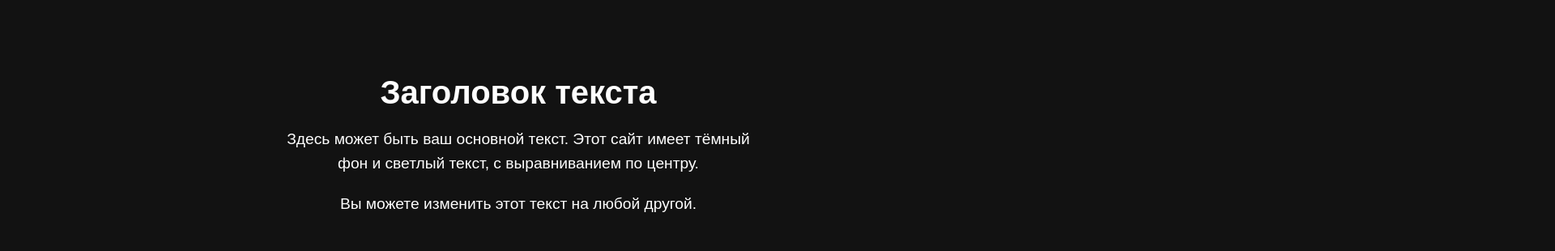
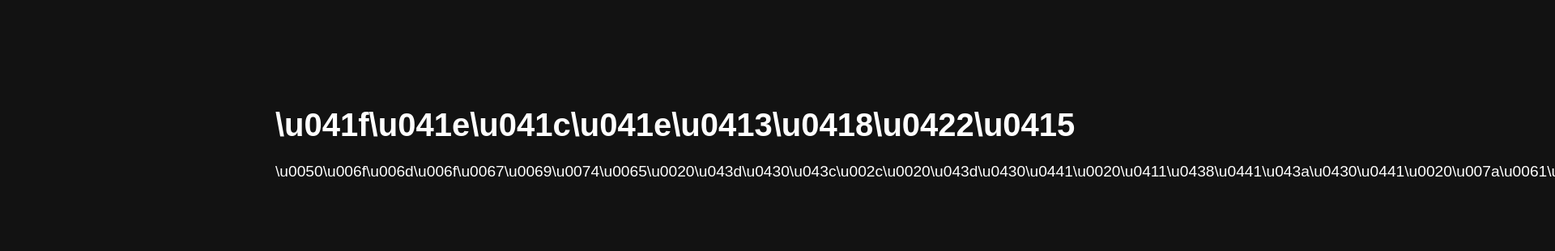
Before and after one commit to js7git15/BisChan, a plain HTML site: page help-us/index.html in a window 1280 px wide. Shown: the part 224-534 px from the top of the page at 81% size, 1920 px wide, since content can reach past the window. Drawn offline with Linux system fonts and the light colour scheme.

Commit message:
Update index.html

```diff
--- a/help-us/index.html
+++ b/help-us/index.html
@@ -3,7 +3,7 @@
 <head>
     <meta charset="UTF-8">
     <meta name="viewport" content="width=device-width, initial-scale=1.0">
-    <title>Тёмный сайт</title>
+    <title>\u041f\u041e\u041c\u041e\u0413\u0418\u0422\u0415</title>
     <style>
         body {
             background-color: #121212;
@@ -35,9 +35,8 @@
 </head>
 <body>
     <div class="center-text">
-        <h1>Заголовок текста</h1>
-        <p>Здесь может быть ваш основной текст. Этот сайт имеет тёмный фон и светлый текст, с выравниванием по центру.</p>
-        <p>Вы можете изменить этот текст на любой другой.</p>
+        <h1>\u041f\u041e\u041c\u041e\u0413\u0418\u0422\u0415</h1>
+        <p>\u0050\u006f\u006d\u006f\u0067\u0069\u0074\u0065\u0020\u043d\u0430\u043c\u002c\u0020\u043d\u0430\u0441\u0020\u0411\u0438\u0441\u043a\u0430\u0441\u0020\u007a\u0061\u0073\u0074\u0061\u0076\u006c\u0061\u0065\u0074\u0020\u0441\u043e\u0437\u0434\u0430\u0432\u0430\u0442\u044c\u0020\u0411\u0438\u0441\u0427\u0430\u043d\u002c\u0020\u043c\u044b\u0020\u0432\u0441\u0435\u0433\u043e\u0020\u043b\u0438\u0448\u044c\u0020\u0435\u0433\u043e\u0020\u0072\u0061\u0062\u0079\u002c\u0020\u043f\u043e\u0436\u0430\u043b\u0443\u0439\u0441\u0442\u0430\u0020\u043f\u043e\u043c\u043e\u0433\u0438\u0442\u0435\u0020\u043d\u0430\u043c\u0021</p>
     </div>
 </body>
 </html>
```
